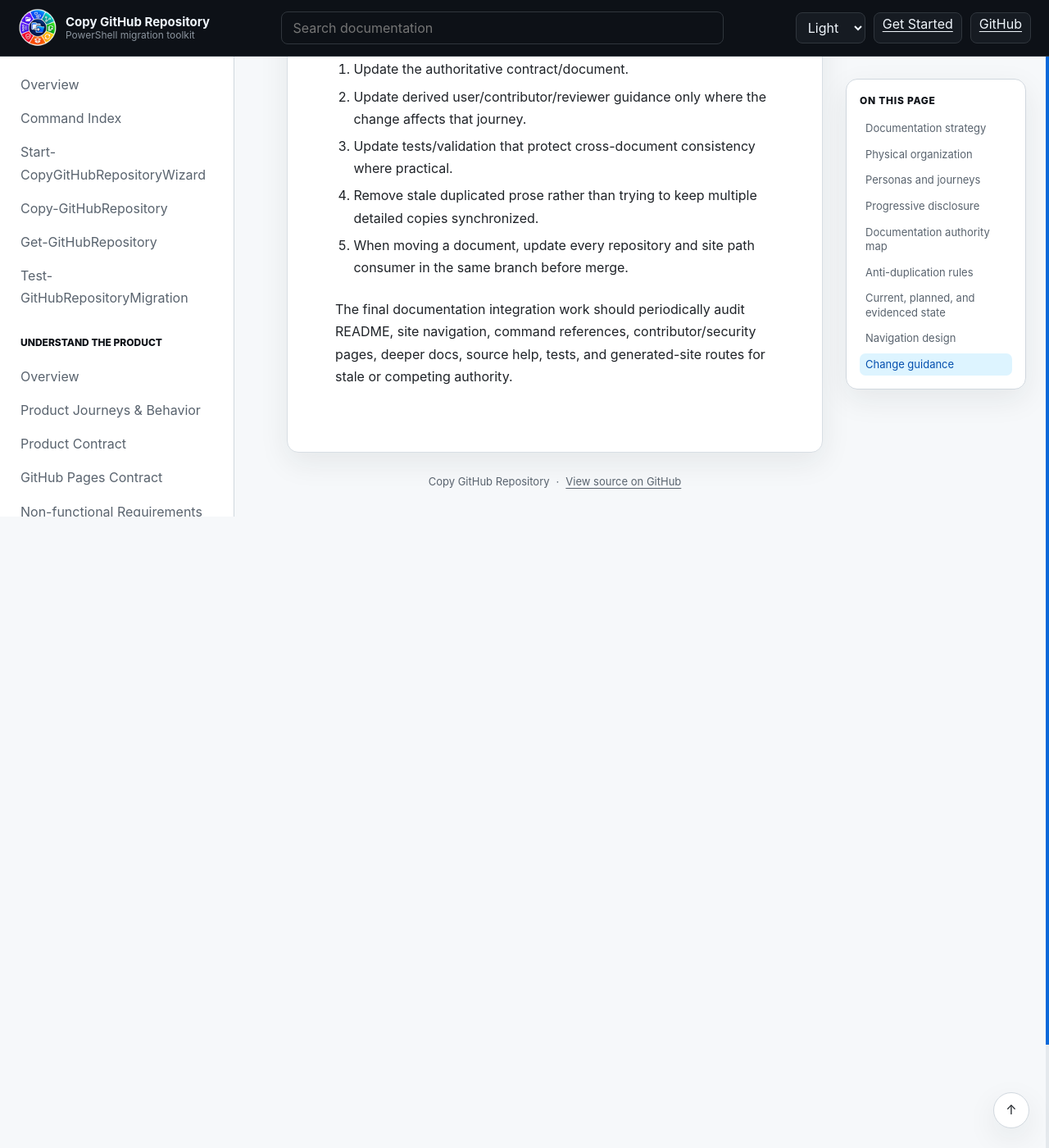
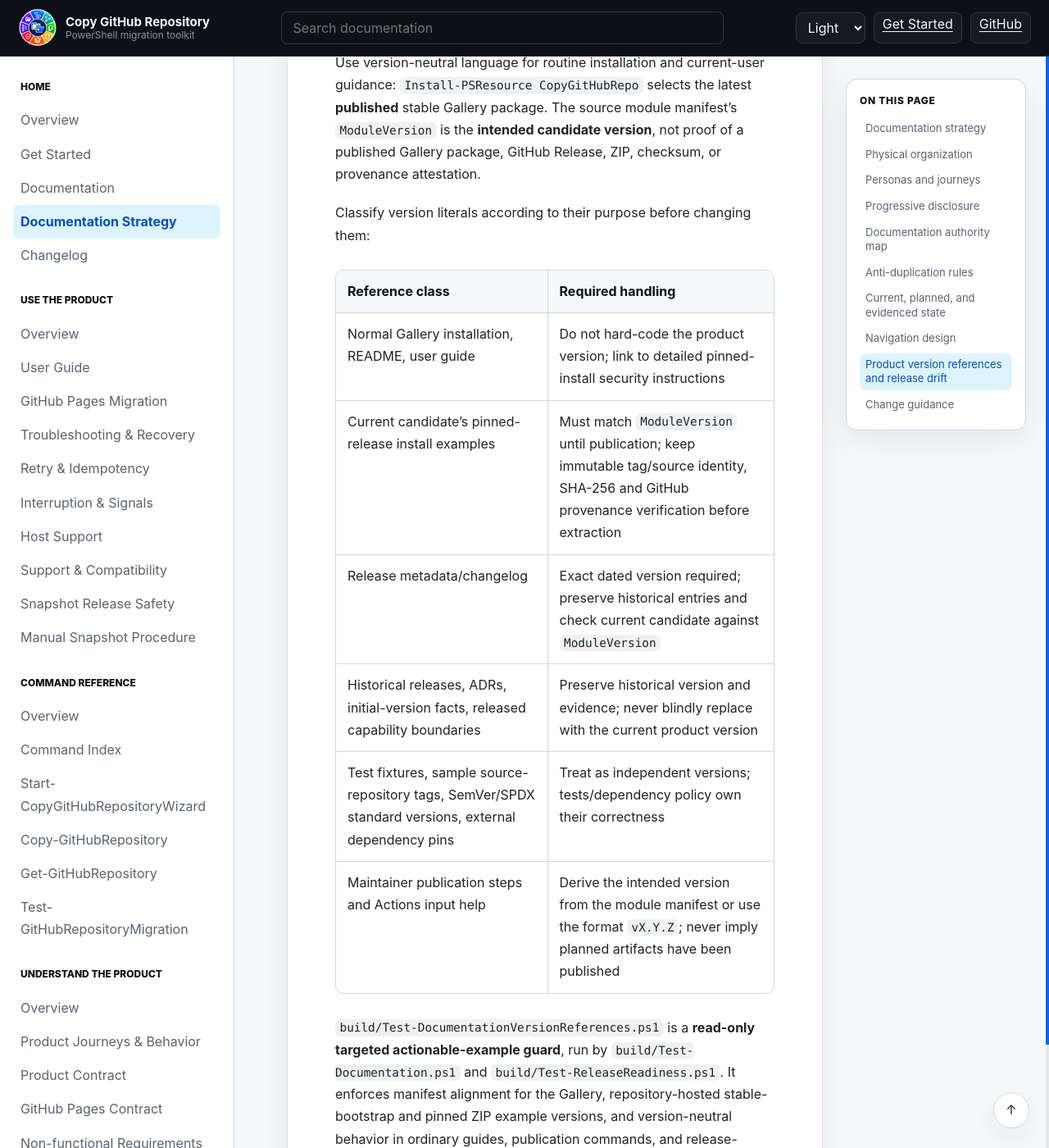
Before and after one commit to infoconex/copy-github-repo, a Jekyll site: the page built from docs/engineering/documentation-strategy.md, in a window 1280 px wide and 1400 px high, scrolled down 9910 px. Shown: the whole window at 82% size. Built offline with Jekyll 4.4.1, drawn with Linux system fonts in a browser that asks for light colours; some of the changed text lies outside the part shown.

Commit message:
docs: enforce manifest-aligned release examples and version-neutral guidance (#183) (#184)
* build: add manifest-bound checks for release-sensitive documentation (#183)

* docs: enforce version-neutral guidance and release audit (docs/user/user-guide.md) (#183)

* docs: enforce version-neutral guidance and release audit (.github/workflows/publish-release.yml) (#183)

* docs: enforce version-neutral guidance and release audit (build/Test-Documentation.ps1) (#183)

* docs: enforce version-neutral guidance and release audit (build/Test-ReleaseReadiness.ps1) (#183)

* docs: define version-reference classes and targeted release guard (#183)

* test: prove stale version examples fail and historical facts remain valid (#183)

* test: include version-reference negative cases in documentation CI (#183)

* docs: render policy identifiers as proper inline code (#183)

* test: require version-neutral stable installation in user guide (#183)

* docs: classify version audit as operational build script (#183)

* docs: classify version audit as operational build script (#183)

```diff
--- a/docs/engineering/documentation-strategy.md
+++ b/docs/engineering/documentation-strategy.md
@@ -140,6 +140,41 @@ The README and published documentation site should expose a clear path for:
 
 Navigation may point to planned areas only after those pages exist. Avoid dead links or placeholder pages that imply unfinished work is current documentation.
 
+## Product version references and release drift
+
+Use version-neutral language for routine installation and current-user guidance:
+`Install-PSResource CopyGitHubRepo` selects the latest **published** stable Gallery
+package. The source module manifest's `ModuleVersion` is the **intended candidate
+version**, not proof of a published Gallery package, GitHub Release, ZIP, checksum,
+or provenance attestation.
+
+Classify version literals according to their purpose before changing them:
+
+| Reference class | Required handling |
+| --- | --- |
+| Normal Gallery installation, README, user guide | Do not hard-code the product version; link to detailed pinned-install security instructions |
+| Current candidate's pinned-release install examples | Must match `ModuleVersion` until publication; keep immutable tag/source identity, SHA-256 and GitHub provenance verification before extraction |
+| Release metadata/changelog | Exact dated version required; preserve historical entries and check current candidate against `ModuleVersion` |
+| Historical releases, ADRs, initial-version facts, released capability boundaries | Preserve historical version and evidence; never blindly replace with the current product version |
+| Test fixtures, sample source-repository tags, SemVer/SPDX standard versions, external dependency pins | Treat as independent versions; tests/dependency policy own their correctness |
+| Maintainer publication steps and Actions input help | Derive the intended version from the module manifest or use the format `vX.Y.Z`; never imply planned artifacts have been published |
+
+`build/Test-DocumentationVersionReferences.ps1` is a **read-only targeted
+actionable-example guard**, run by `build/Test-Documentation.ps1` and
+`build/Test-ReleaseReadiness.ps1`. It enforces manifest alignment for the
+Gallery, repository-hosted stable-bootstrap and pinned ZIP example versions,
+and version-neutral behavior in ordinary guides, publication commands, and
+release-workflow tag help. Stale literal command versions fail with file/line
+information. The gate must be qualified on the exact PR/release candidate SHA.
+
+This gate does **not** claim to automatically classify every prose/version
+mention in the repository or validate external package publication. Release
+reviewers still examine historical, security, dependency, platform and
+capability claims for accuracy, and the release workflow independently
+verifies immutable publication identities and artifacts. Do not weaken the
+guard by excluding a stale actionable example or turning a pinned attested
+download into an unverified moving `latest` link.
+
 ## Change guidance
 
 When changing behavior or documentation, identify the authority first:
```
Also changed, not shown: docs/engineering/source-code-documentation.md (+1 -0 lines), docs/user/user-guide.md (+1 -1 lines), .github/workflows/publish-release.yml, 6 other files.
